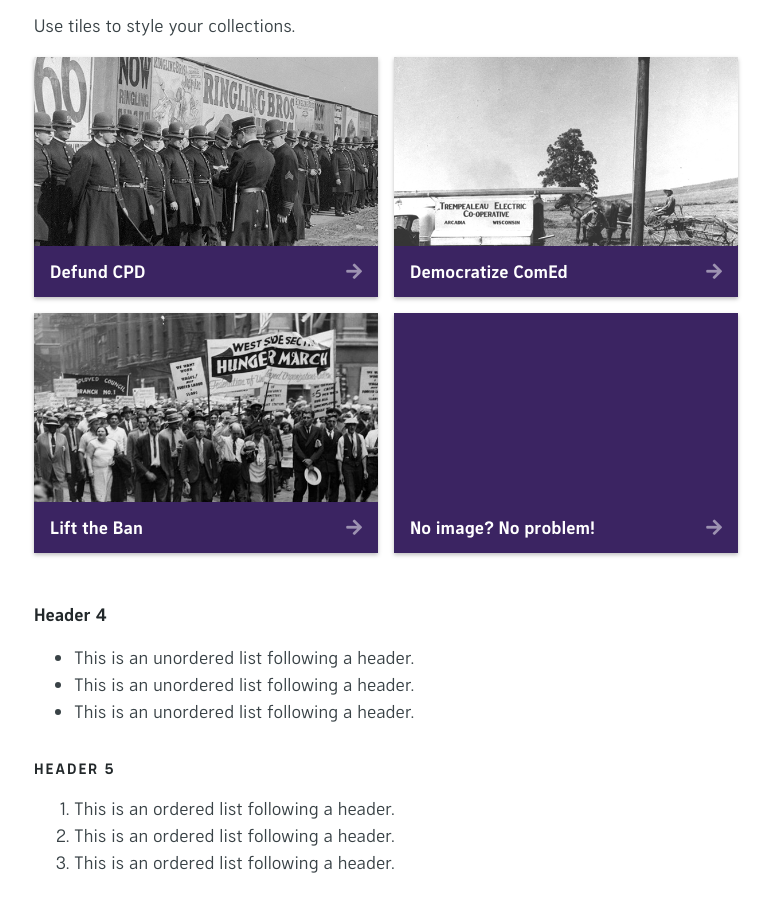
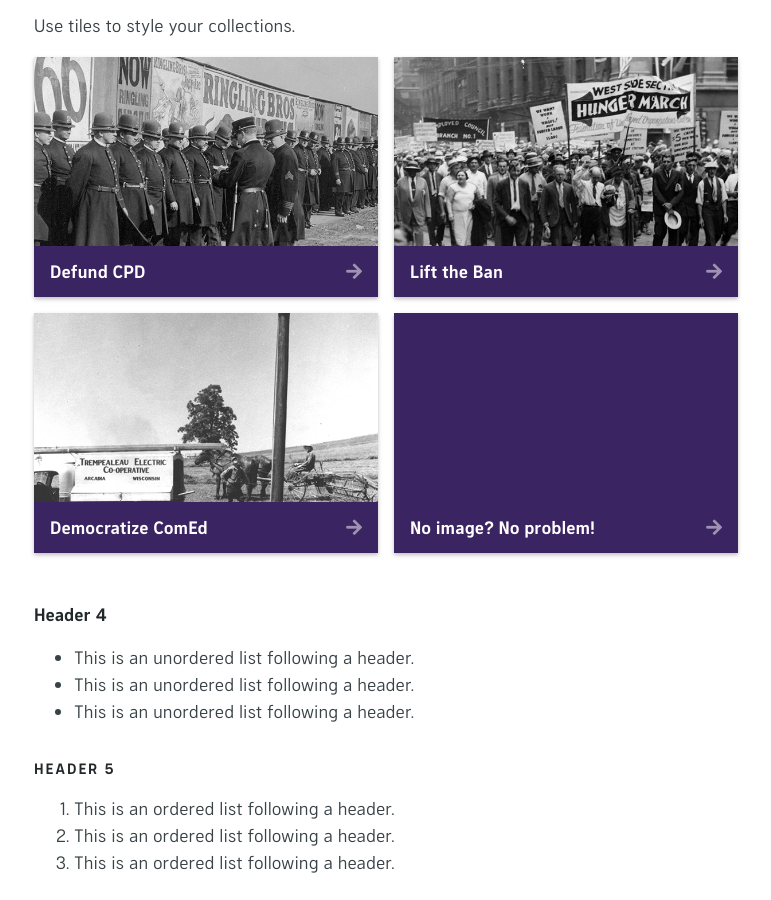
Before and after one commit to ChicagoDSA/haymarket, a Jekyll site: the page built from index.md, in a window 1280 px wide and 900 px high, scrolled down 1007 px. Shown: the whole window, without its empty margins (254-1025 px from the left). Built offline with Jekyll 4.4.1, drawn with Linux system fonts in a browser that asks for light colours; nearby versions of some CDN libraries; some web fonts are replaced; library files that are not in the unit come from our copies.

Commit message:
added sorting logic

```diff
--- a/_includes/tile-list.html
+++ b/_includes/tile-list.html
@@ -1,5 +1,6 @@
 <ul class="tile-list">
-	{% for item in site.[include.collection] %}
+	{% assign sortedCollection = site.[include.collection] | sort: "order" %}
+	{% for item in sortedCollection %}
 		{% assign url = item.url | relative_url %}
 		{% assign image = item.image | relative_url %}
 		{% assign image-description = item.image-description | markdownify | remove: "<p>" | remove: "</p>" %}
```
